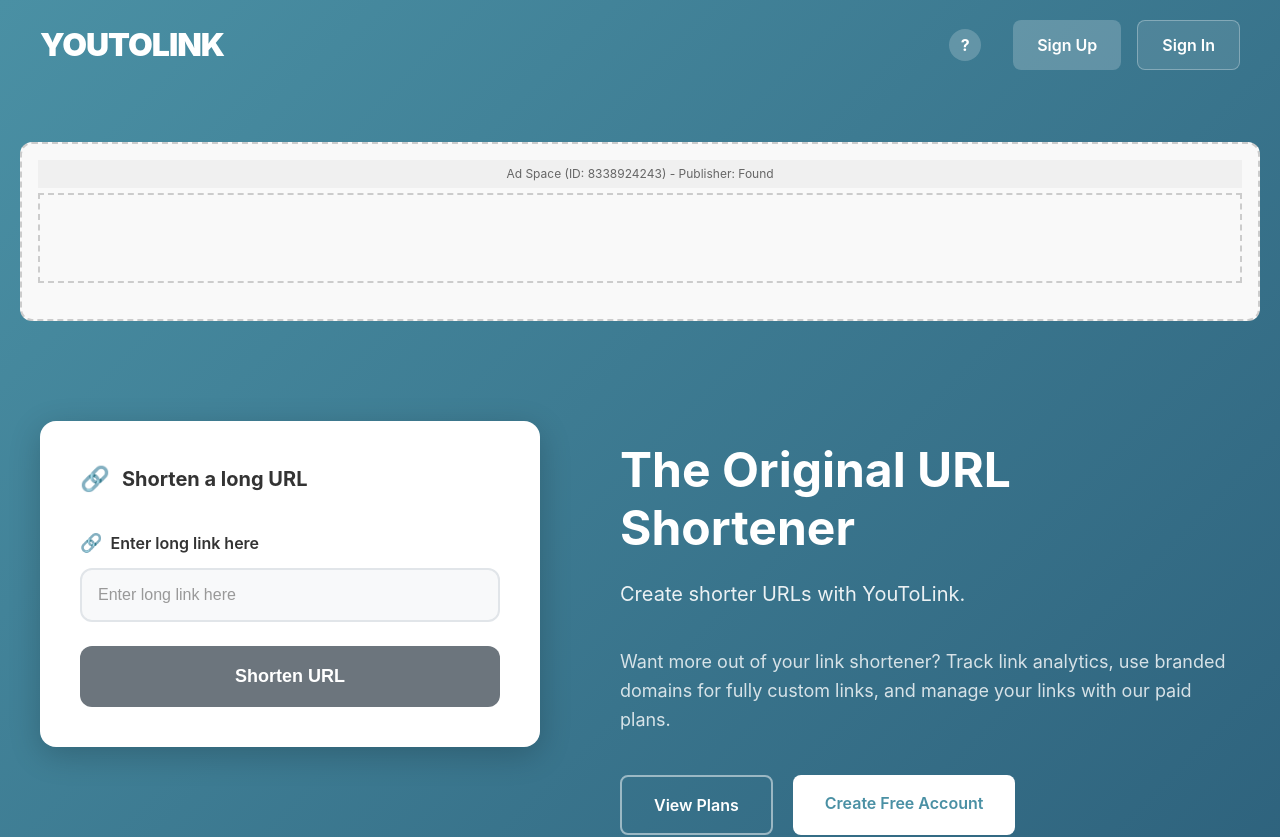
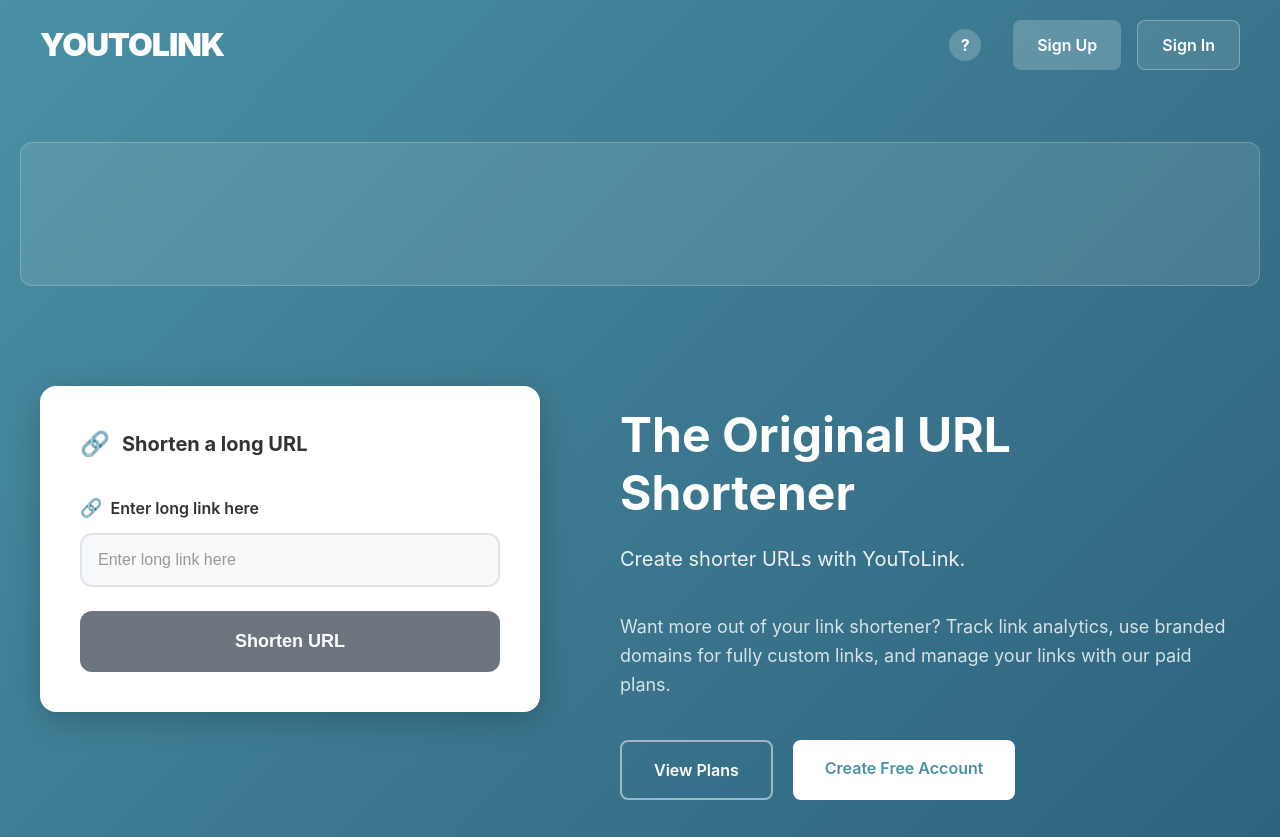
Before and after one commit to dkgohel/YouToLink, a React (Create React App) app in the folder client/: page / in a window 1280 px wide. Shown: the top 837 px of the page. Built offline with nearby package versions, Linux system fonts and the light colour scheme; no server answers.

Commit message:
Clean up AdSense integration - remove debug code, production ready

```diff
--- a/client/src/components/AdBanner.tsx
+++ b/client/src/components/AdBanner.tsx
@@ -13,11 +13,9 @@
   style = {},
   className = ''
 }) => {
-  // Temporarily hardcode to test - will revert after testing
   const publisherId = process.env.REACT_APP_ADSENSE_PUBLISHER_ID || 'ca-pub-1534245302037029';
 
   useEffect(() => {
-    console.log('AdBanner Debug:', { publisherId, adSlot, envVar: process.env.REACT_APP_ADSENSE_PUBLISHER_ID });
     try {
       // @ts-ignore
       (window.adsbygoogle = window.adsbygoogle || []).push({});
@@ -28,10 +26,6 @@
 
   return (
     <div className={`ad-container ${className}`} style={style}>
-      {/* Debug info */}
-      <div style={{ fontSize: '12px', color: '#666', marginBottom: '5px', padding: '5px', backgroundColor: '#f0f0f0' }}>
-        Ad Space (ID: {adSlot}) - Publisher: {publisherId ? 'Found' : 'Missing'}
-      </div>
       <ins
         className="adsbygoogle"
         style={{ display: 'block', ...style }}
--- a/client/src/components/Home.tsx
+++ b/client/src/components/Home.tsx
@@ -109,7 +109,7 @@
         </div>
       </header>
 
-      {/* Top Banner Ad - Outside main container for better mobile visibility */}
+      {/* Top Banner Ad */}
       <div style={{ maxWidth: '1400px', margin: '0 auto', padding: '20px' }}>
         <AdBanner
           adSlot="8338924243"
@@ -117,9 +117,7 @@
           style={{
             minHeight: '90px',
             width: '100%',
-            marginBottom: '20px',
-            border: '2px dashed #ccc',
-            backgroundColor: '#f9f9f9'
+            marginBottom: '20px'
           }}
         />
       </div>
```
